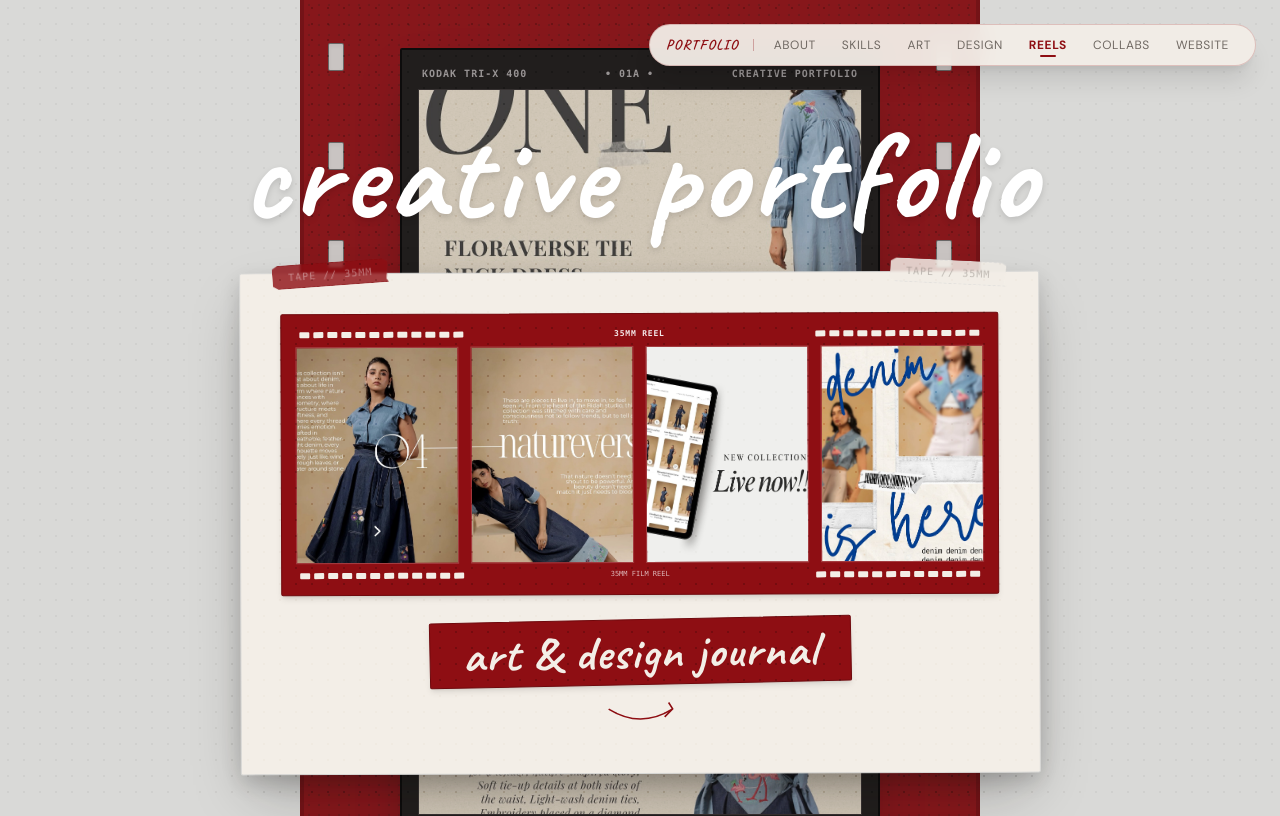
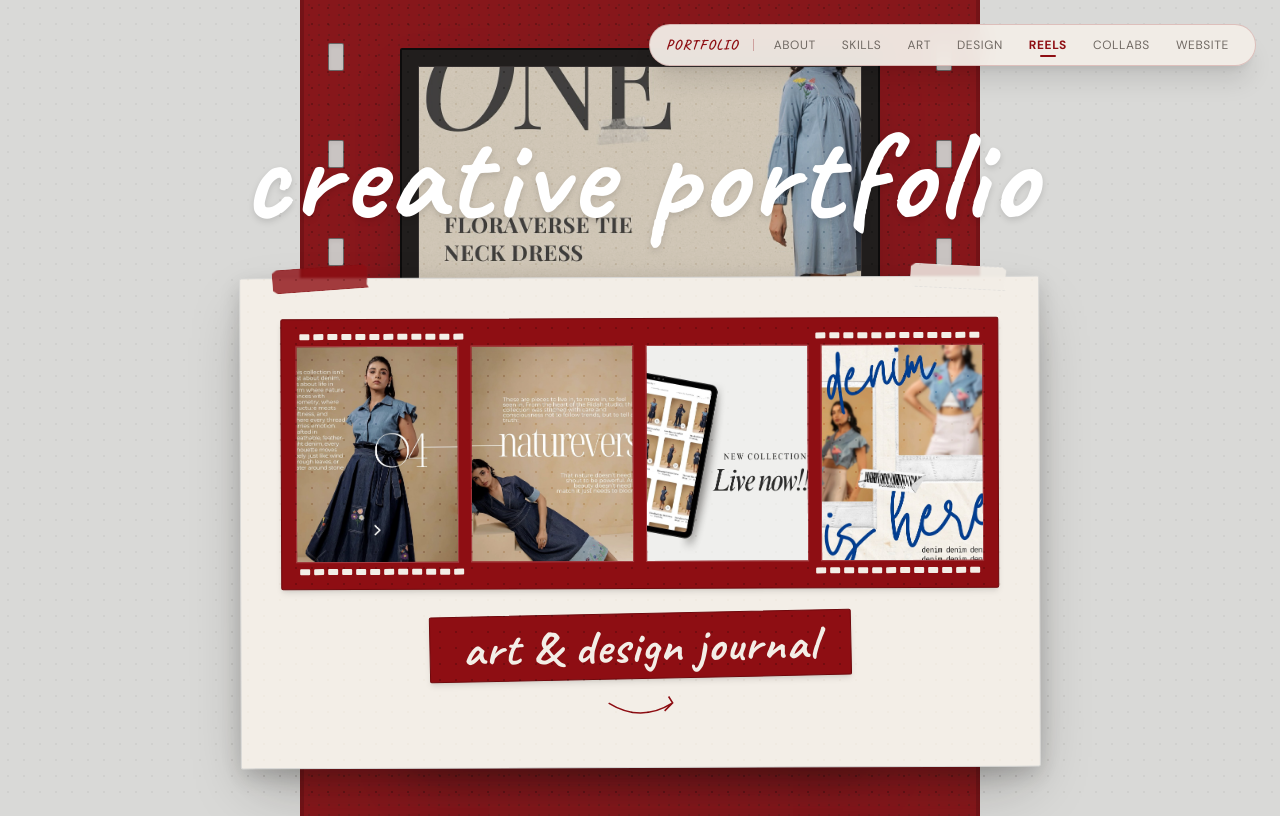
Before and after one commit to Prathamvarma21/snpdigital, a Next.js app: page / in a window 1280 px wide. Shown: the top 816 px of the page. Built offline with nearby package versions, Linux system fonts and the light colour scheme.

Commit message:
Remove meta text from frames and sections

```diff
--- a/components/About.tsx
+++ b/components/About.tsx
@@ -17,11 +17,7 @@ export default function About() {
             <Tape className="-top-3 left-4" variant="cream" rotate="rotate-[3deg]" />
             <div className="postage-stamp-border bg-[#F3EEE7] p-3 shadow-2xl border border-dashed border-[#8E0E13]/30">
 
-              {/* Postage Header */}
-              <div className="flex justify-between items-center text-[8px] font-mono text-[#8E0E13] font-bold uppercase mb-1">
-                <span>REPUBLIQUE ART</span>
-                <span>$0.85</span>
-              </div>
+
 
               {/* B&W Portrait Inside Postage Stamp */}
               <div className="relative w-44 h-56 sm:w-48 sm:h-60 overflow-hidden bg-black border border-[#8E0E13]">
@@ -35,10 +31,7 @@ export default function About() {
                 <div className="absolute inset-0 bg-black/10 mix-blend-overlay pointer-events-none" />
               </div>
 
-              {/* Stamp Caption */}
-              <div className="text-center mt-1 text-[8px] font-mono text-[#201C1B] font-bold tracking-wider">
-                CREATIVE STUDIO • 2026
-              </div>
+
             </div>
 
             {/* Vintage Cancellation Postmark Stamp Overlay */}
@@ -47,12 +40,7 @@ export default function About() {
                 <circle cx="50" cy="50" r="42" strokeDasharray="3 3" />
                 <circle cx="50" cy="50" r="34" />
                 <path d="M 10 50 Q 30 40, 50 50 T 90 50" strokeWidth="1" />
-                <text x="50" y="44" textAnchor="middle" className="text-[7px] font-mono fill-current stroke-none uppercase tracking-widest">
-                  JAIPUR POST
-                </text>
-                <text x="50" y="58" textAnchor="middle" className="text-[8px] font-mono font-bold fill-current stroke-none">
-                  07 SEPT 2026
-                </text>
+
               </svg>
             </div>
           </div>
--- a/components/CollectionOfArt.tsx
+++ b/components/CollectionOfArt.tsx
@@ -47,13 +47,9 @@ export default function CollectionOfArt() {
             <div className="flex justify-between items-center mb-3 px-2">
               <div className="flex items-center gap-1.5">
                 <div className="w-2.5 h-2.5 rounded-full bg-red-500 animate-pulse" />
-                <span className="text-[9px] font-mono text-white/80 font-bold tracking-widest">
-                  REC • 4K 60FPS
-                </span>
+
               </div>
-              <div className="text-[9px] font-mono text-neutral-400">
-                LUMIX DIGI-VINTAGE
-              </div>
+
             </div>
 
             {/* Camera Screen Displaying Artwork */}
@@ -74,18 +70,10 @@ export default function CollectionOfArt() {
                 <div className="border-r border-b border-white/10" />
                 <div className="border-b border-white/10" />
               </div>
-              {/* Camera LCD HUD Overlay */}
-              <div className="absolute bottom-2 left-2 right-2 flex justify-between items-center text-[8px] font-mono text-white bg-black/60 px-2 py-1 rounded-sm">
-                <span>ART_01.RAW</span>
-                <span>ISO 200 • F/2.8</span>
-                <span>98% BAT</span>
-              </div>
+
             </div>
 
-            {/* Camera Bottom Label */}
-            <div className="mt-3 text-center text-[9px] font-mono text-neutral-400 uppercase tracking-widest">
-              DIGITAL ART JOURNAL VIEW // MILANO 2026
-            </div>
+
           </div>
         </div>
 
@@ -110,9 +98,7 @@ export default function CollectionOfArt() {
       {/* Bottom Horizontal Row of Physical Artwork Prints */}
       <div>
         <div className="flex items-center justify-between mb-4">
-          <h3 className="font-handwriting text-2xl font-bold text-white">
-            physical prints archive
-          </h3>
+
         </div>
 
         <div className="grid grid-cols-1 sm:grid-cols-2 lg:grid-cols-3 gap-6">
--- a/components/EndSection.tsx
+++ b/components/EndSection.tsx
@@ -22,10 +22,7 @@ export default function EndSection() {
         <div className="relative bg-[#8E0E13] p-3 rounded-xs shadow-2xl border border-[#6F090D] mb-8 w-full max-w-md rotate-[1deg]">
           <Tape className="-top-3 left-1/2 transform -translate-x-1/2" variant="cream" rotate="rotate-[-2deg]" />
 
-          <div className="flex justify-between items-center text-[8px] font-mono text-white/80 font-bold px-1 mb-2 tracking-widest uppercase">
-            <span>CREATIVE PORTFOLIO</span>
-            <span>• FINIS •</span>
-          </div>
+
 
 
           <div className="grid grid-cols-4 gap-2">
@@ -42,10 +39,7 @@ export default function EndSection() {
             ))}
           </div>
 
-          <div className="flex justify-between items-center text-[7px] font-mono text-white/60 px-1 mt-1.5">
-            <span>► REEL END 36</span>
-            <span>2026 MILANO</span>
-          </div>
+
         </div>
 
         {/* Red Paper Label: "the end" */}
--- a/components/FilmFrame.tsx
+++ b/components/FilmFrame.tsx
@@ -17,12 +17,7 @@ export default function FilmFrame({
 }: FilmFrameProps) {
   return (
     <div className={`relative bg-[#1A1616] p-3 rounded-sm border border-[#8E0E13]/30 shadow-md ${className}`}>
-      {/* Top Film markings */}
-      <div className="flex justify-between items-center text-[9px] font-mono text-[#8E0E13]/80 px-1 mb-1 tracking-widest uppercase">
-        <span>SAFETY FILM 400</span>
-        <span>• {frameNumber} •</span>
-        <span>VR-PORTFOLIO</span>
-      </div>
+
 
       {/* Main photographic frame */}
       <div className={`relative overflow-hidden bg-neutral-900 ${aspect} w-full rounded-xs border border-black/80`}>
@@ -37,11 +32,7 @@ export default function FilmFrame({
         <div className="absolute inset-0 bg-black/15 pointer-events-none mix-blend-overlay" />
       </div>
 
-      {/* Bottom Film markings */}
-      <div className="flex justify-between items-center text-[8px] font-mono text-neutral-400 px-1 mt-1 font-semibold">
-        <span>► {frameNumber}</span>
-        <span>ISO 400 // B&W</span>
-      </div>
+
     </div>
   );
 }
--- a/components/FilmStrip.tsx
+++ b/components/FilmStrip.tsx
@@ -62,12 +62,6 @@ export default function FilmStrip() {
               key={`strip-frame-${idx}`}
               className="w-full bg-[#1A1616] p-3 md:p-4 rounded-xs border-2 border-black/90 shadow-2xl relative"
             >
-              {/* Frame top timestamp & brand */}
-              <div className="flex justify-between items-center text-[10px] font-mono text-neutral-400 font-bold px-1 mb-2 uppercase tracking-widest">
-                <span>KODAK TRI-X 400</span>
-                <span>• {frame.frameNumber} •</span>
-                <span>CREATIVE PORTFOLIO</span>
-              </div>
 
               {/* B&W Image Frame */}
               <div className="relative w-full h-[180px] sm:h-[240px] md:h-[290px] overflow-hidden border border-white/10">
@@ -82,11 +76,6 @@ export default function FilmStrip() {
 
               </div>
 
-              {/* Frame bottom number matching screenshot: ► 03A    SAFETY FILM */}
-              <div className="flex justify-between items-center text-[10px] font-mono text-neutral-300 px-1 mt-2 font-semibold tracking-wider">
-                <span>► {frame.frameNumber}</span>
-                <span>SAFETY FILM</span>
-              </div>
             </div>
           ))}
         </div>
--- a/components/Hero.tsx
+++ b/components/Hero.tsx
@@ -51,9 +51,7 @@ export default function Hero() {
                 <div key={i} className="w-2.5 h-1.5 bg-[#F3EEE7] rounded-[1px]" />
               ))}
             </div>
-            <span className="text-[8px] font-mono text-white/90 font-bold uppercase tracking-widest">
-              35MM REEL
-            </span>
+
             <div className="flex gap-1">
               {Array.from({ length: 12 }).map((_, i) => (
                 <div key={i} className="w-2.5 h-1.5 bg-[#F3EEE7] rounded-[1px]" />
@@ -83,9 +81,7 @@ export default function Hero() {
                 <div key={i} className="w-2.5 h-1.5 bg-[#F3EEE7] rounded-[1px]" />
               ))}
             </div>
-            <span className="text-[7px] font-mono text-white/70">
-              35MM FILM REEL
-            </span>
+
             <div className="flex gap-1">
               {Array.from({ length: 12 }).map((_, i) => (
                 <div key={i} className="w-2.5 h-1.5 bg-[#F3EEE7] rounded-[1px]" />
--- a/components/Tape.tsx
+++ b/components/Tape.tsx
@@ -21,7 +21,7 @@ export default function Tape({ className = '', variant = 'cream', rotate = 'rota
         clipPath: 'polygon(0% 15%, 5% 0%, 95% 0%, 100% 15%, 98% 85%, 100% 100%, 5% 100%, 0% 85%)',
       }}
     >
-      <span className="opacity-40 uppercase select-none">TAPE // 35MM</span>
+      <span className="w-16 h-3 inline-block"></span>
     </div>
   );
 }
```
